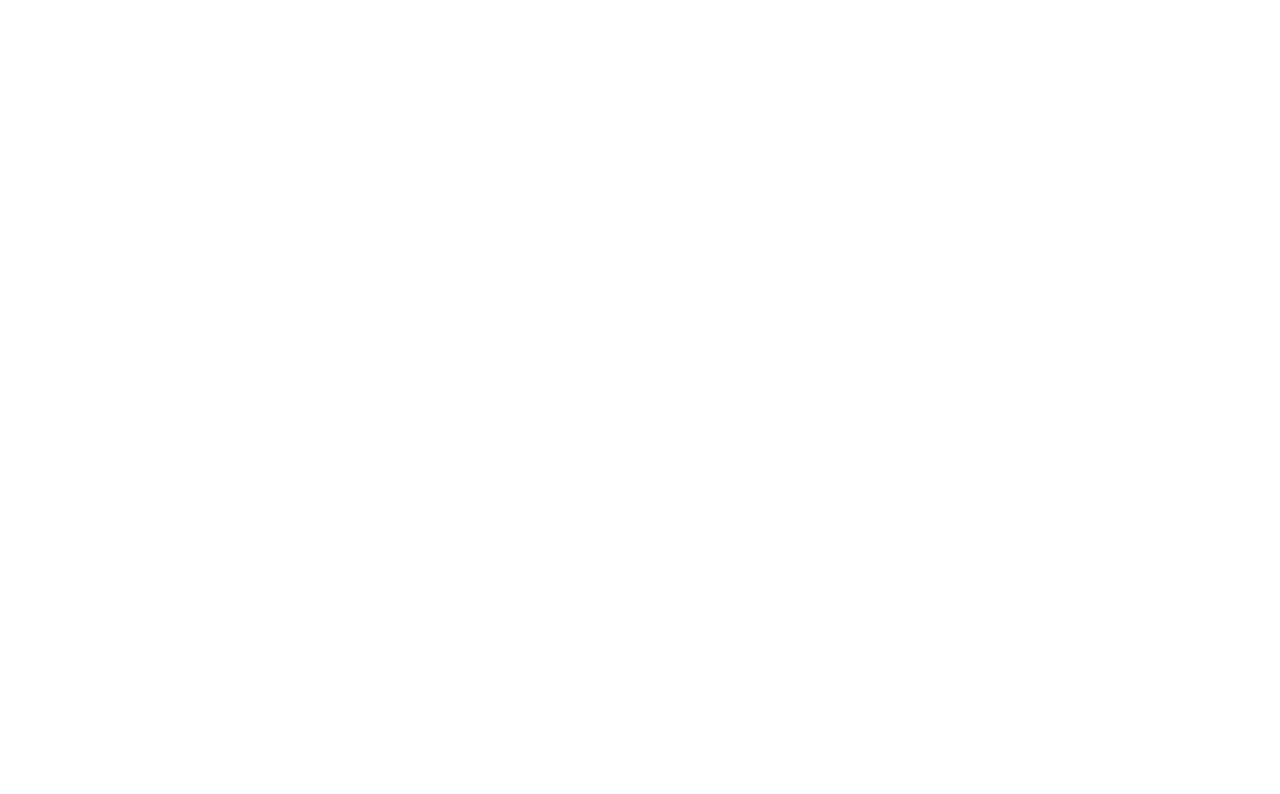
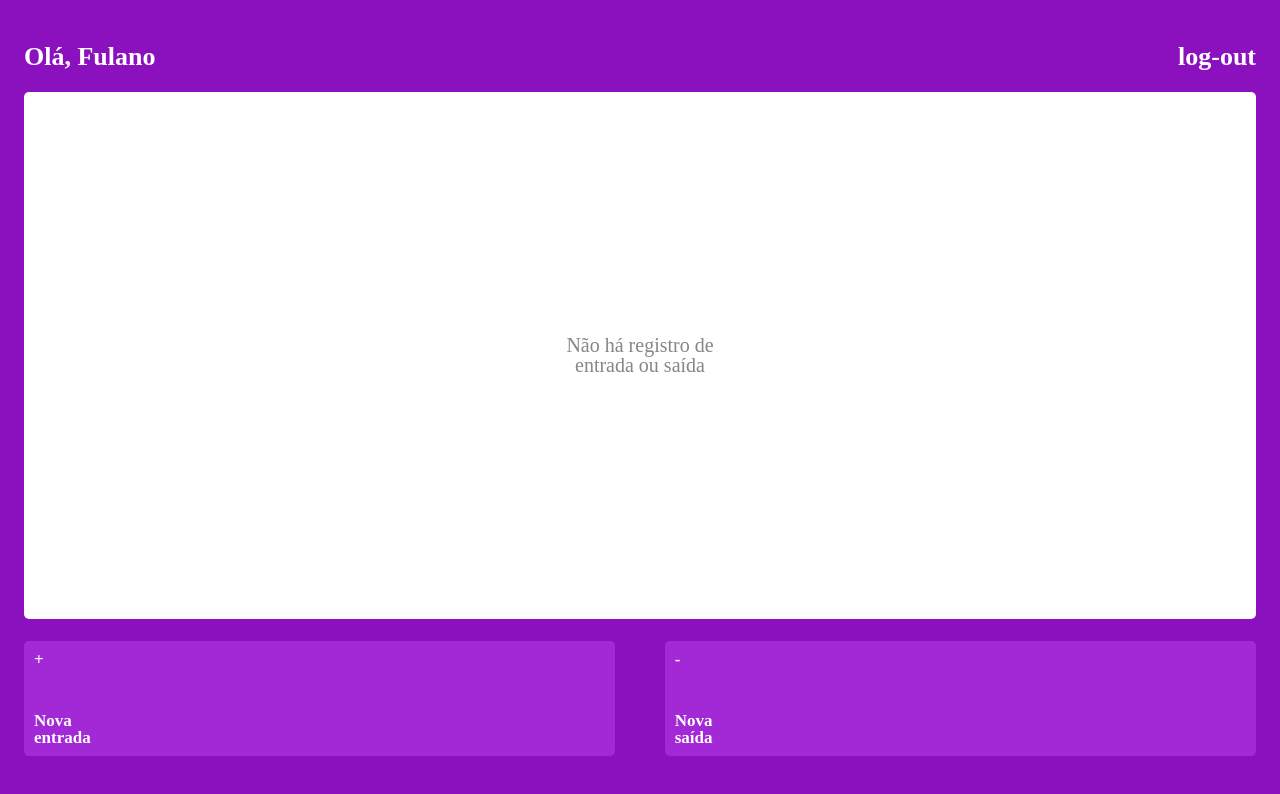
Before and after one commit to wesley-franca/MyWallet-front, a React (Create React App) app: page /home in a window 1280 px wide. Before the commit this address had no page. Shown: the top 794 px of the page. Built offline with nearby package versions, Linux system fonts and the light colour scheme; a web font is replaced by a local one.

Commit message:
feat (registration/function): implementation of handleform function and connection with back end API => including: UseAxios.js

```diff
--- a/src/App.js
+++ b/src/App.js
@@ -1,17 +1,29 @@
 import LoginPage from "./content/LoginPage.js";
 import RegistrationPage from "./content/RegistrationPage.js";
+import Home from "./content/Home.js";
+import AddNew from "./content/AddNew.js";
 
 import "./assets/css/reset.css";
+import Context from './tools/Context.js';
 import { BrowserRouter, Routes, Route } from "react-router-dom";
+import { useState } from "react";
 
 function App() {
+  const [profile, setProfile] = useState({});
   return (
-    <BrowserRouter>
+    <Context.Provider value={[profile, setProfile]}>
+      <BrowserRouter>
         <Routes>
-          <Route path="/" element={<LoginPage />} />
-          <Route path="/cadastro" element={<RegistrationPage />} />
+          <Route path="/" element={<LoginPage />} />;
+          <Route path="/cadastro" element={<RegistrationPage />} />;
+          <Route path="/home" element={<Home />} />;
+          <Route path="/home/entrada" element={<AddNew />} />;
+          <Route path="/home/saida" element={<AddNew />} />;
         </Routes>
-    </BrowserRouter>
-)}
+      </BrowserRouter>
+    </Context.Provider>
+
+  )
+}
 
 export default App;
--- /dev/null
+++ b/src/content/AddNew.js
@@ -0,0 +1,7 @@
+function AddNew() {
+    return (
+        "texto aleatorio"
+    )
+}
+
+export default AddNew;
--- /dev/null
+++ b/src/content/Home.js
@@ -0,0 +1,121 @@
+import Context from "../tools/Context.js";
+
+import styled from "styled-components";
+import { useContext } from "react";
+import { Link, useNavigate } from "react-router-dom";
+
+
+function Home() {
+    // eslint-disable-next-line no-unused-vars
+    const [profile, setProfile] = useContext(Context);
+    console.log(profile)
+    const navigate = useNavigate();
+    function Navigate(props) {
+        return (navigate(`/home/${props}`, { state: props }));
+    }
+    return (
+        <Wrapper>
+            <Container>
+                <Top>
+                    <div>Olá, Fulano</div>
+                    <Link to={"/"}>
+                        <div>log-out</div>
+                    </Link>
+                </Top>
+                <Registers>
+                    <h3>Não há registro de <br /> entrada ou saída</h3>
+                </Registers>
+                <Bottom>
+                    <New onClick={()=>{Navigate("entrada");}}>
+                        <div>
+                            +
+                        </div>
+                        <div>
+                            Nova <br /> entrada
+                        </div>
+                    </New>
+                    <New onClick={()=>{Navigate("saida");}}>
+                        <div>
+                            -
+                        </div>
+                        <div>
+                            Nova <br /> saída
+                        </div>
+                    </New>
+                </Bottom>
+
+            </Container>
+        </Wrapper>
+    );
+}
+
+const Wrapper = styled.div`
+    height: 100%;
+    width: 100%;
+    height: 100vh;
+`
+const Container = styled.div`
+    display: flex;
+    flex-direction: column;
+    align-items: center;
+    justify-content: center;
+    height: 100%;
+    width: 100%;
+    background-color: #8c11be;
+    padding: 24px;
+`
+const Top = styled.div`
+    width: 100%;
+    display: flex;
+    justify-content:  space-between;
+    align-items: center;
+    /* font-family: 'Raleway'; */
+    font-weight: 700;
+    font-size: 26px;
+    color: #ffffff;
+    a{
+        text-decoration: none;
+        color: #ffffff;
+    }
+
+`
+const Registers = styled.div`
+    width: 100%;
+    height: 70%;
+    background-color: #ffffff;
+    border-radius: 5px;
+    margin: 22px 0;
+    display: flex;
+    align-items: center;
+    justify-content: center;
+    h3{
+        color: #868686;
+        font-weight: 400;
+        font-size: 20px;
+        text-align: center;
+    }
+`
+const Bottom = styled.div`
+    width: 100%;
+    display: flex;
+    justify-content: space-between;
+    a{
+        text-decoration: none;
+        color: #ffffff;
+    }
+`
+const New = styled.div`
+    width: 48%;
+    height: 115px;
+    background-color: #A328D6;
+    border-radius: 5px;
+    display: flex;
+    flex-direction: column;
+    justify-content: space-between;
+    padding: 10px;
+    font-weight: 700;
+    font-size: 17px;
+    color: #ffffff;
+`
+
+export default Home;
--- a/src/content/LoginPage.js
+++ b/src/content/LoginPage.js
@@ -1,12 +1,16 @@
+import Context from "../tools/Context.js";
+
 import { useState } from "react";
-import {  ThreeDots } from  'react-loader-spinner';
-import { useNavigate } from "react-router-dom";
+import { ThreeDots } from 'react-loader-spinner';
+import { useContext } from "react";
+import { useNavigate, Link } from "react-router-dom";
 import styled from "styled-components";
-import { Link } from "react-router-dom";
 
 function LoginPage() {
-    const [isDisable, SetIsDisable] = useState(false)
-    const load = ( isDisable? <ThreeDots
+    // eslint-disable-next-line no-unused-vars
+    const [profile, setProfile] = useContext(Context);
+    const [isDisable, setIsDisable] = useState(false);
+    const load = (isDisable ? <ThreeDots
         height="80"
         width="80"
         radius="9"
@@ -14,18 +18,20 @@
         ariaLabel="three-dots-loading"
         wrapperStyle={{}}
         wrapperClassName=""
-        visible={true}/>
-        : "Entrar")
-    const navigate = useNavigate()
+        visible={true} />
+        : "Entrar");
+    const navigate = useNavigate();
 
     function handleForm(e) {
         e.preventDefault();
-        SetIsDisable(true)
+        setIsDisable(true);
         const body = {
             email: e.target[0].value,
             password: e.target[1].value
-        }
-        console.log(body)
+        };
+        console.log(body);
+        setProfile({ token: "meu lindo token", userId: "meulindo user id" });
+        return (navigate("/home"));
     }
 
     return (
@@ -52,7 +58,7 @@
             </Container>
         </Wrapper>
 
-    )
+    );
 }
 
 const Wrapper = styled.div`
@@ -102,7 +108,7 @@
         ::placeholder {
         color: #000000;
         }
-        }
+    }
 `
 const Loginbutton = styled.button`
     height: 45px;
@@ -116,7 +122,7 @@
     font-size: 21px;
     color: #FFFFFF;
     margin-bottom: 25px;
-    opacity: ${props=>props.bluur? 0.7 : 1};
+    opacity: ${props => props.bluur ? 0.7 : 1};
 `
 
 export default LoginPage;
--- a/src/content/RegistrationPage.js
+++ b/src/content/RegistrationPage.js
@@ -1,11 +1,14 @@
-import {Link} from "react-router-dom";
+import { Link, useNavigate } from "react-router-dom";
 import styled from "styled-components";
 import { useState } from "react";
-import {  ThreeDots } from  'react-loader-spinner';
+import { ThreeDots } from 'react-loader-spinner';
+import { CreateAccount } from "../tools/UseAxios.js";
+
 
 function RegistrationPage() {
-    const [isDisable, SetIsDisable] = useState(false)
-    const load = ( isDisable? <ThreeDots
+    const navigate = useNavigate();
+    const [isDisable, SetIsDisable] = useState(false);
+    const load = (isDisable ? <ThreeDots
         height="80"
         width="80"
         radius="9"
@@ -13,22 +16,27 @@
         ariaLabel="three-dots-loading"
         wrapperStyle={{}}
         wrapperClassName=""
-        visible={true}/>
-        : "Cadastrar")
+        visible={true} />
+        : "Cadastrar");
 
     function handleForm(e) {
         e.preventDefault();
-        SetIsDisable(true)
-        if(e.target[2].value === e.target[3].value) {
+        SetIsDisable(true);
+        if (e.target[2].value === e.target[3].value) {
             const body = {
                 name: e.target[0].value,
                 email: e.target[1].value,
                 password: e.target[2].value
             }
-            console.log(body)
+            CreateAccount(body).then(
+                () => { return (navigate("/")) }
+            ).catch((error) => {
+                alert(`${error.response.data}`);
+                SetIsDisable(false);
+            });
         } else {
-            SetIsDisable(false)
-            alert("Por favor, verifique os dados inseridos")
+            SetIsDisable(false);
+            alert("Por favor, verifique os dados inseridos");
         }
 
     }
@@ -53,14 +61,14 @@
                         disabled={isDisable}
                         required />
 
-                    <input type="text"
+                    <input type="password"
                         name="password"
                         placeholder="Senha"
                         disabled={isDisable}
                         required />
 
-                    <input type="text"
-                        name="password"
+                    <input type="password"
+                        name="password confirmation"
                         placeholder="Confirme a senha"
                         disabled={isDisable}
                         required />
@@ -73,7 +81,7 @@
             </Container>
 
         </Wrapper>
-    )
+    );
 }
 
 
@@ -139,6 +147,6 @@
     font-size: 21px;
     color: #FFFFFF;
     margin-bottom: 25px;
-    opacity: ${props=>props.bluur? 0.7 : 1};
+    opacity: ${props => props.bluur ? 0.7 : 1};
 `
 export default RegistrationPage;
--- /dev/null
+++ b/src/tools/Context.js
@@ -0,0 +1,5 @@
+import { createContext } from 'react';
+
+const Context = createContext();
+
+export default Context;
--- /dev/null
+++ b/src/tools/UseAxios.js
@@ -0,0 +1,11 @@
+import axios from "axios";
+
+const mainURL = "http://localhost:5000";
+
+function CreateAccount(body) {
+    const promise = axios.post(`${mainURL}/registration`, body);
+    return promise;
+}
+
+
+export { CreateAccount };
```
